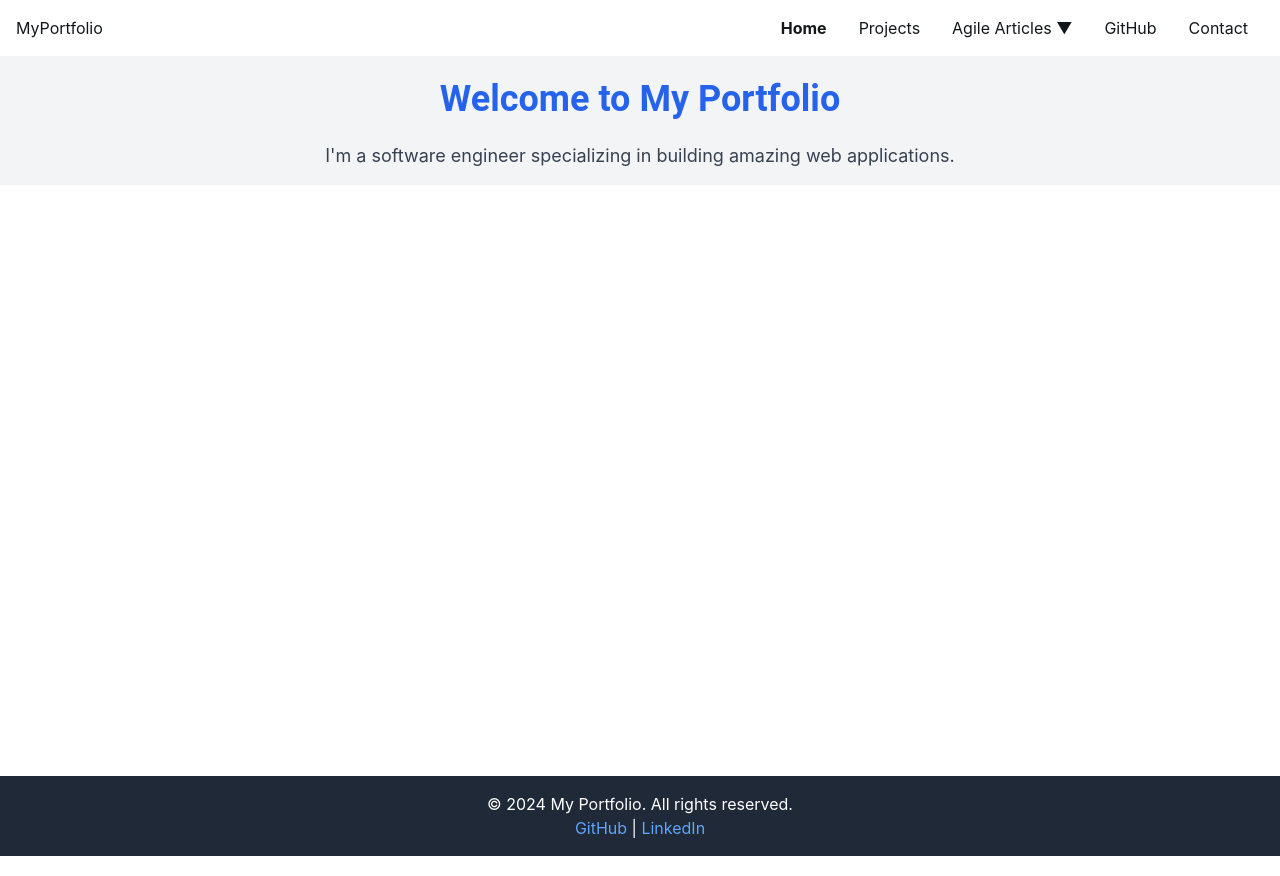
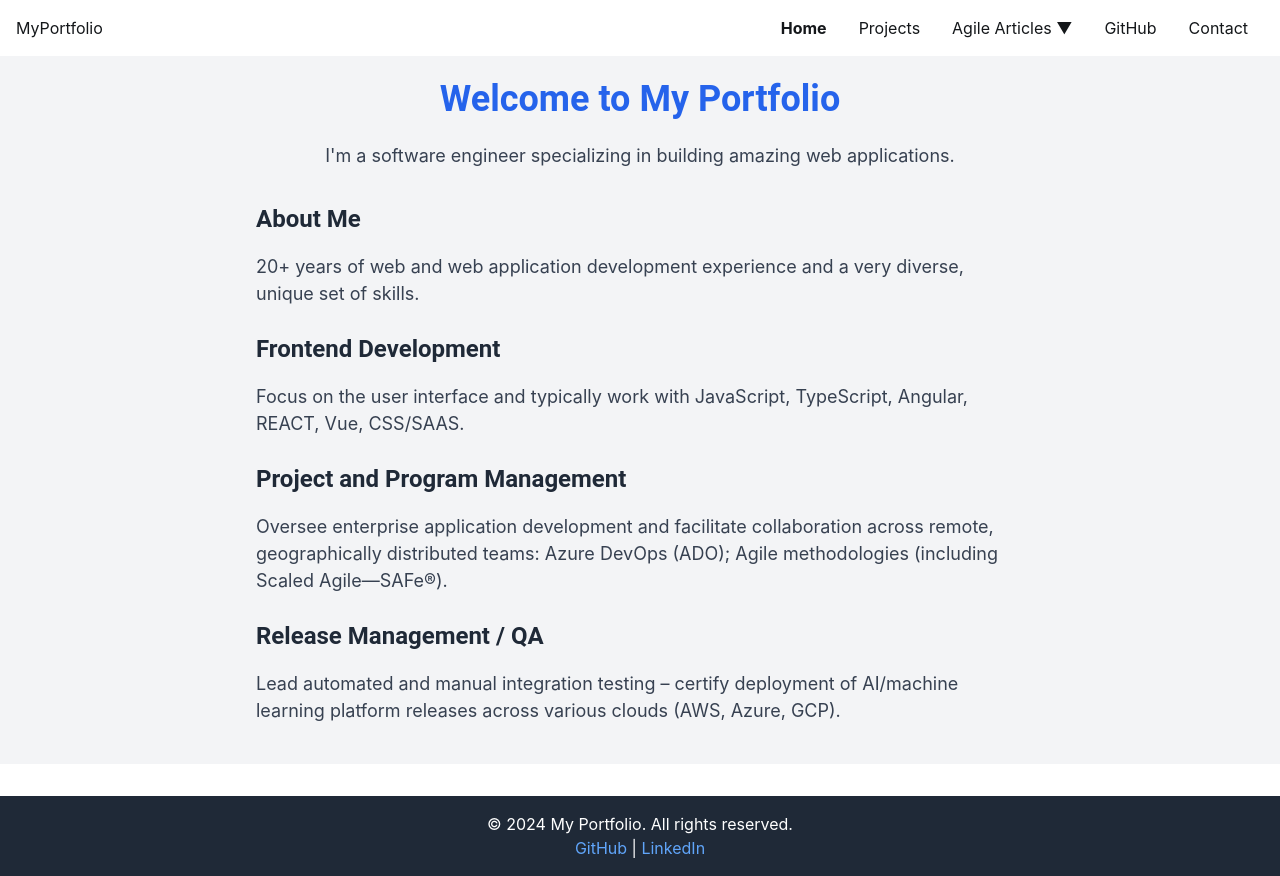
Before and after one commit to ddeloy/portfolio, a React (Vite) app: page / in a window 1280 px wide. Built offline with nearby package versions, Linux system fonts and the light colour scheme.

Commit message:
Add content to home page

```diff
--- a/src/pages/Home.tsx
+++ b/src/pages/Home.tsx
@@ -7,6 +7,28 @@ const Home = () => {
             <p className="text-lg text-gray-700">
                 I'm a software engineer specializing in building amazing web applications.
             </p>
+
+            <div className="mt-8 text-left mx-auto max-w-3xl">
+                <h2 className="text-2xl font-semibold mb-4 text-gray-800">About Me</h2>
+                <p className="text-lg text-gray-700 mb-6">
+                    20+ years of web and web application development experience and a very diverse, unique set of skills.
+                </p>
+
+                <h2 className="text-2xl font-semibold mb-4 text-gray-800">Frontend Development</h2>
+                <p className="text-lg text-gray-700 mb-6">
+                    Focus on the user interface and typically work with JavaScript, TypeScript, Angular, REACT, Vue, CSS/SAAS.
+                </p>
+
+                <h2 className="text-2xl font-semibold mb-4 text-gray-800">Project and Program Management</h2>
+                <p className="text-lg text-gray-700 mb-6">
+                    Oversee enterprise application development and facilitate collaboration across remote, geographically distributed teams: Azure DevOps (ADO); Agile methodologies (including Scaled Agile—SAFe®).
+                </p>
+
+                <h2 className="text-2xl font-semibold mb-4 text-gray-800">Release Management / QA</h2>
+                <p className="text-lg text-gray-700 mb-6">
+                    Lead automated and manual integration testing – certify deployment of AI/machine learning platform releases across various clouds (AWS, Azure, GCP).
+                </p>
+            </div>
         </div>
     );
 };
```
Also changed, not shown: src/App.tsx (+4 -4 lines), src/components/Articles/AgileCeremonies.tsx (renamed from src/components/AgileCeremonies.tsx), src/components/Articles/AgileEstimating.tsx (renamed from src/components/AgileEstimating.tsx), src/components/Articles/UserStories.tsx (renamed from src/components/UserStories.tsx), src/components/Articles/WaysOfWorking.tsx (renamed from src/components/WaysOfWorking.tsx).
